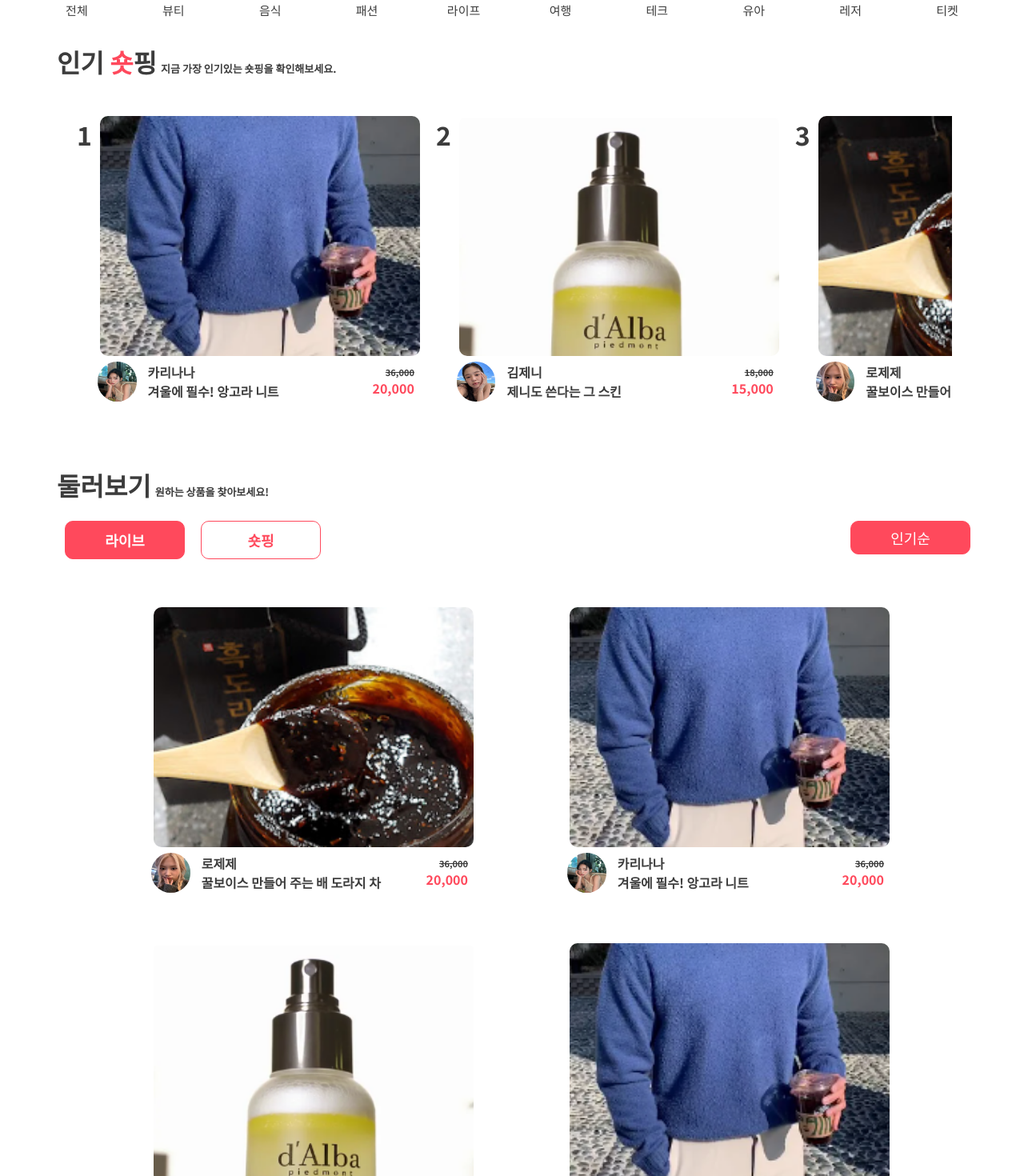
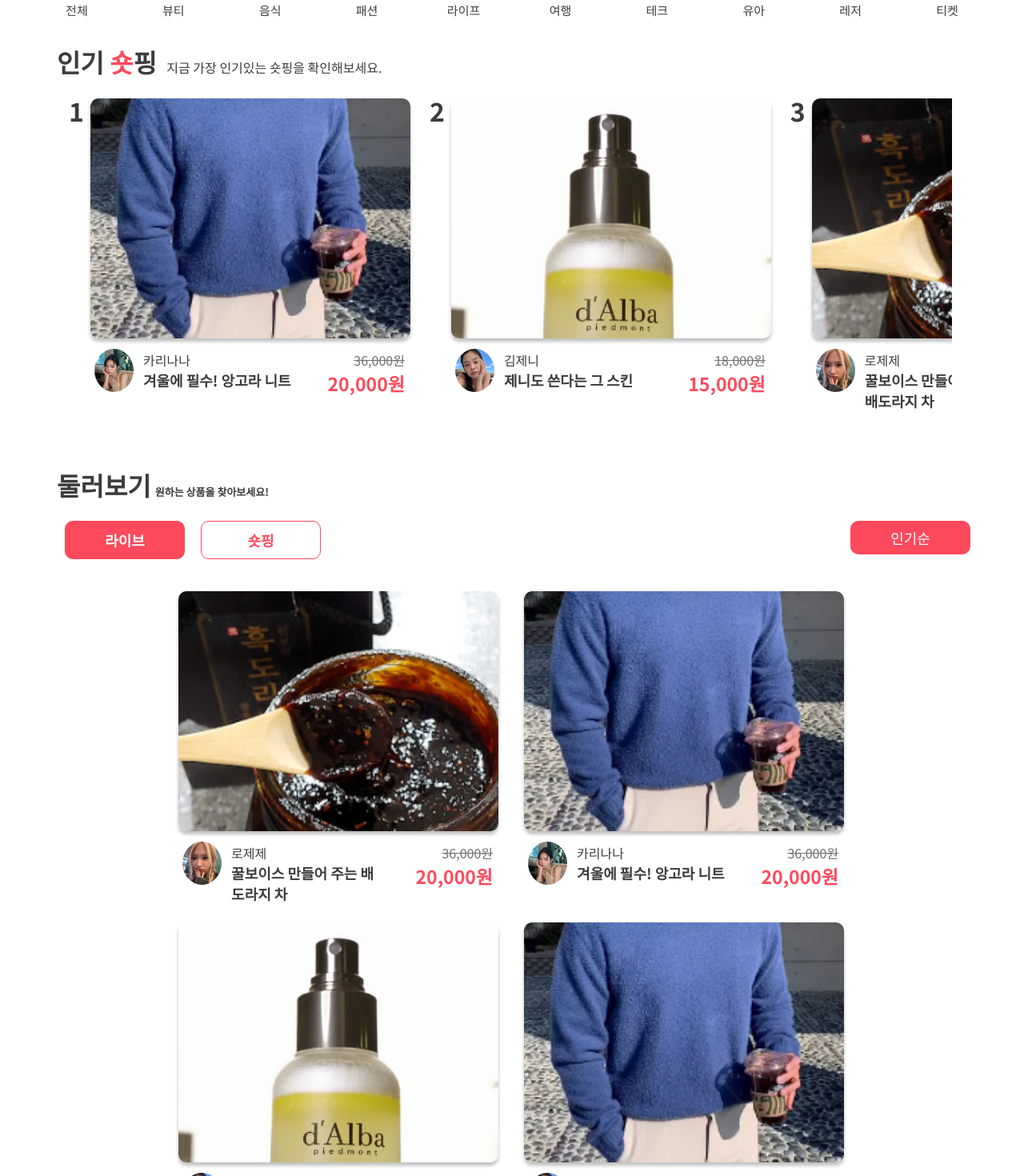
Before and after one commit to youkyoungJung/Pasila, a Vue app in the folder frontend/: page / in a window 1280 px wide. Shown: the part 160-1630 px from the top of the page at 80% size. Built offline with nearby package versions, Linux system fonts and the light colour scheme.

Commit message:
refactor: [#S10P12A402-29] video card 컴포넌트로 변경

```diff
--- /dev/null
+++ b/frontend/src/components/common/VideoCard.vue
@@ -0,0 +1,73 @@
+<script setup>
+defineProps({
+  video: Object
+})
+</script>
+
+<template>
+  <div class="video-card">
+    <!-- <video :src="video.src" class="input-video" /> -->
+    <div class="input-video" :style="{ backgroundImage: `url(${video?.src})` }"></div>
+    <div class="user-info">
+      <div :style="{ backgroundImage: `url(${video?.profile}` }" class="user-profile"></div>
+      <div class="user-name">
+        <div class="name">{{ video?.name }}</div>
+        <div class="title">{{ video?.title }}</div>
+      </div>
+      <div class="price">
+        <div class="origin-price">{{ video?.price }}원</div>
+        <div class="discount-price">{{ video?.discountPrice }}원</div>
+      </div>
+    </div>
+  </div>
+</template>
+
+<style lang="scss" scoped>
+.video-card {
+  margin-right: 1rem;
+  padding: 0.5rem;
+  .input-video {
+    background-size: cover;
+    background-position: center;
+    width: 400px;
+    height: 300px;
+    border-radius: 10px;
+    box-shadow: 0px 4px 4px 0px rgba(0, 0, 0, 0.25);
+    margin-bottom: 0.5rem;
+  }
+  .user-info {
+    @include flex-box($align: flex-start, $justify: space-evenly);
+    width: 400px;
+    .user-profile {
+      @include box(50px, 50px, null, 50%, 5px, 2px);
+      background-size: cover;
+      background-position: center;
+    }
+    .user-name {
+      @include box(60%, 100%, null, 0, 5px, 2px);
+      .name {
+        @include font-factory($fs-1, 500);
+      }
+      .title {
+        @include font-factory($fs-2, bold);
+        white-space: pre-line;
+        word-break: keep-all;
+      }
+    }
+    .price {
+      @include box(null, 100%, null, 0, 5px, 2px);
+      text-align: right;
+      min-width: fit-content;
+
+      .origin-price {
+        @include font-factory($fs-1, 400, $light-dark);
+        text-decoration: line-through;
+      }
+
+      .discount-price {
+        @include font-factory(23px, bold, $main);
+      }
+    }
+  }
+}
+</style>
--- a/frontend/src/components/main/BestShortping.vue
+++ b/frontend/src/components/main/BestShortping.vue
@@ -1,5 +1,6 @@
 <script setup>
 import { ref } from 'vue'
+import VideoCard from '@/components/common/VideoCard.vue'
 
 //숏핑 받아오면 숏핑의 제품 id로 판매자 id가져와서 판매자 정보 뿌리기
 const videos = ref([
@@ -23,7 +24,7 @@ const videos = ref([
     src: new URL('@/assets/img/main-sample3.png', import.meta.url).href,
     profile: new URL('@/assets/img/rose.jpg', import.meta.url).href,
     name: '로제제',
-    title: '꿀보이스 만들어 주는 배 도라지 차',
+    title: '꿀보이스 만들어 주는 배도라지 차',
     price: '36,000',
     discountPrice: '20,000'
   },
@@ -42,32 +43,15 @@ const videos = ref([
   <div class="container">
     <div class="popular">
       <div class="title">
-        인기 <span style="color: #ff495c">숏</span>핑<span class="subtitle"
-          >지금 가장 인기있는 숏핑을 확인해보세요.</span
-        >
+        인기
+        <span style="color: #ff495c">숏</span>핑
+        <span class="subtitle">지금 가장 인기있는 숏핑을 확인해보세요.</span>
       </div>
       <div class="video-container">
-        <div v-for="(video, i) in videos" :key="i" class="videos">
+        <div v-for="(video, i) in videos" :key="i">
           <div class="numbering">
             <div>{{ i + 1 }}</div>
-            <div>
-              <!-- <video :src="video.src" class="input-video" /> -->
-              <div
-                class="input-video"
-                v-bind:style="{ backgroundImage: `url(${video.src})` }"
-              ></div>
-              <div class="user-info">
-                <img :src="video.profile" class="user-profile" />
-                <div class="user-name">
-                  <div>{{ video.name }}</div>
-                  <div>{{ video.title }}</div>
-                </div>
-                <div class="price">
-                  <div class="origin-price">{{ video.price }}</div>
-                  <div class="discount-price">{{ video.discountPrice }}</div>
-                </div>
-              </div>
-            </div>
+            <video-card :video="video"></video-card>
           </div>
         </div>
       </div>
@@ -87,58 +71,20 @@ const videos = ref([
       @include font-factory($fs-4, bold);
 
       .subtitle {
-        font-size: 13px;
+        @include font-factory($fs-1, 400);
         margin-left: 5px;
       }
     }
 
     .video-container {
       @include box(95%, 90%, null, 0, 5px, 10px);
-      @include flex-box($justify: flex-start);
+      @include flex-box($align: flex-start, $justify: flex-start);
       overflow-x: auto;
       overflow-y: hidden;
       white-space: nowrap;
-
-      .videos {
-        @include box(500px, 400px, none, none, 5px, 5px);
-        @include flex-box();
-        .numbering {
-          @include flex-box($align: flex-start);
-          @include font-factory($fs-4, bold);
-        }
-        .input-video {
-          background-size: cover;
-          background-position: center;
-          width: 400px;
-          height: 300px;
-          border-radius: 10px;
-          margin-left: 10px;
-        }
-        .user-info {
-          @include font-factory($fs-1, null);
-          @include flex-box($justify: space-evenly);
-
-          .user-profile {
-            @include box(50px, 50px, null, 50px, 5px, 2px);
-            align-items: flex-start;
-          }
-          .user-name {
-            @include box(60%, 100%, null, 0, 5px, 2px);
-          }
-          .price {
-            @include box(20%, 100%, null, 0, 5px, 2px);
-            text-align: right;
-
-            .origin-price {
-              @include font-factory(11px, null);
-              text-decoration: line-through;
-            }
-
-            .discount-price {
-              @include font-factory($fs-1, bold, $main);
-            }
-          }
-        }
+      .numbering {
+        @include flex-box($align: flex-start);
+        @include font-factory($fs-4, bold);
       }
     }
   }
--- a/frontend/src/components/main/Live.vue
+++ b/frontend/src/components/main/Live.vue
@@ -1,5 +1,6 @@
 <script setup>
 import { ref } from 'vue'
+import VideoCard from '@/components/common/VideoCard.vue'
 
 //라이브, 숏핑 확인하고
 //받아오면 정렬대로 뿌리기
@@ -87,28 +88,9 @@ const goShortping = () => {
         </div>
       </div>
       <div class="video-container">
-        <div v-for="(video, i) in videos" :key="i" class="videos">
-          <div class="numbering">
-            <div>
-              <!-- <video :src="video.src" class="input-video" /> -->
-              <div
-                class="input-video"
-                v-bind:style="{ backgroundImage: `url(${video.src})` }"
-              ></div>
-              <div class="user-info">
-                <img :src="video.profile" class="user-profile" />
-                <div class="user-name">
-                  <div>{{ video.name }}</div>
-                  <div>{{ video.title }}</div>
-                </div>
-                <div class="price">
-                  <div class="origin-price">{{ video.price }}</div>
-                  <div class="discount-price">{{ video.discountPrice }}</div>
-                </div>
-              </div>
-            </div>
-          </div>
-        </div>
+        <template v-for="(video, i) in videos" :key="i">
+          <video-card :video="video"></video-card>
+        </template>
       </div>
     </div>
   </div>
@@ -179,16 +161,12 @@ const goShortping = () => {
 
     .video-container {
       @include box(100%, 90%, null, 0, 5px, 10px);
-      @include flex-box();
+      @include flex-box(flex-start);
       overflow: hidden;
       flex-wrap: wrap;
 
       .videos {
-        @include box(500px, 400px, none, none, 5px, 5px);
         @include flex-box();
-        @include font-factory($fs-1, bold);
-        float: left;
-
         .input-video {
           background-size: cover;
           background-position: center;
```
